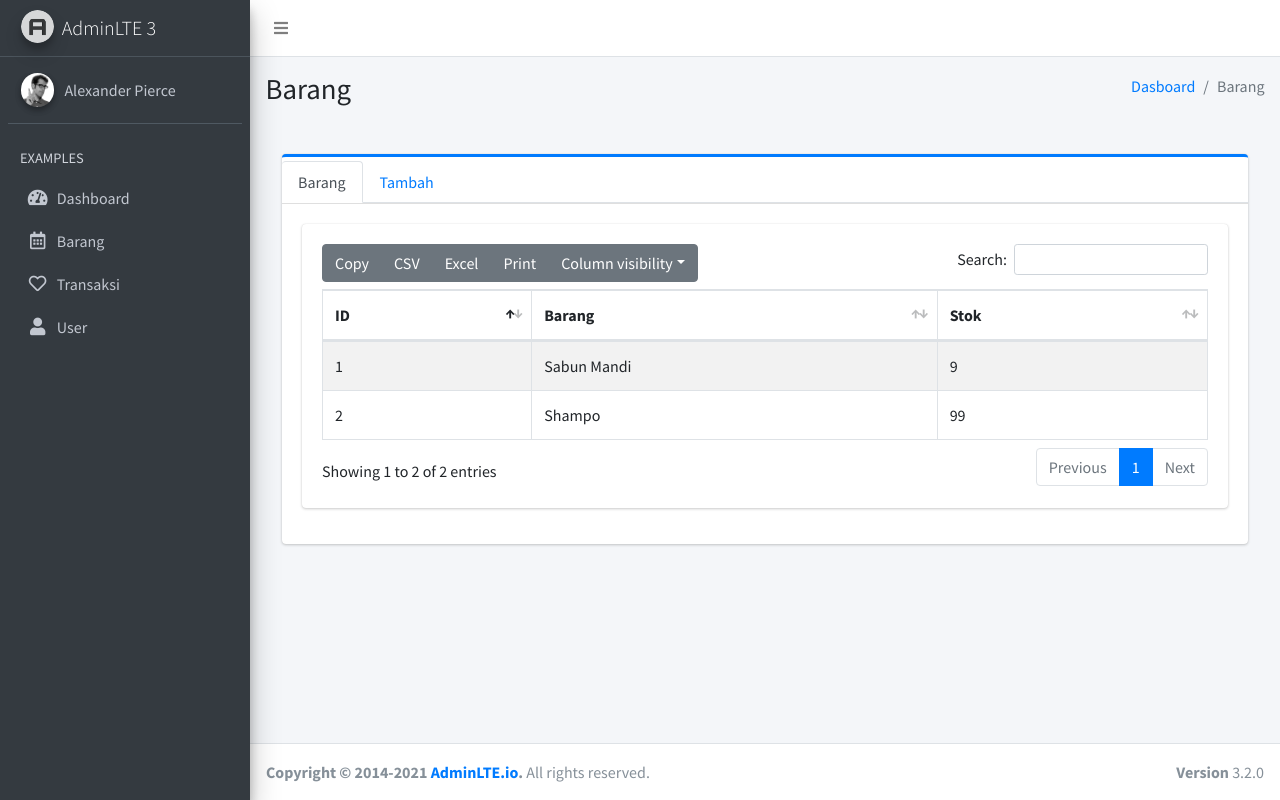
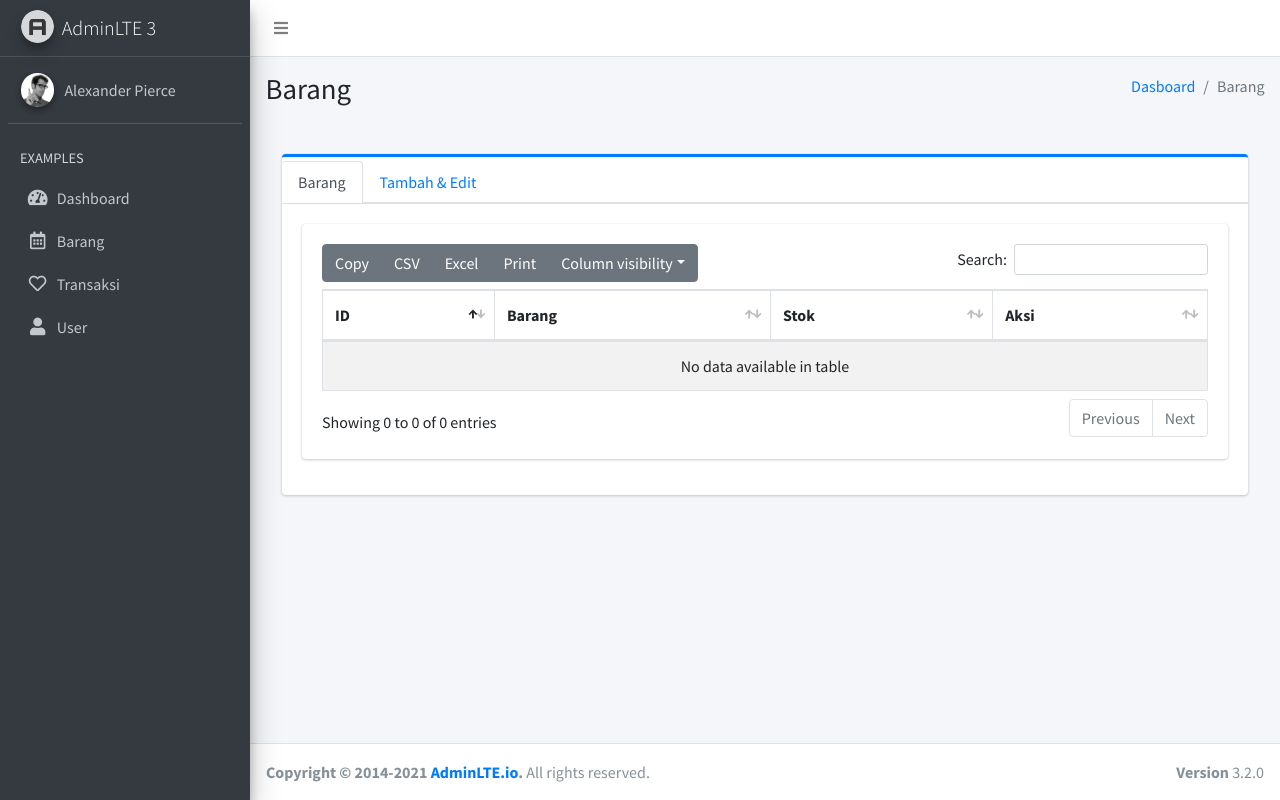
Before and after one commit to Polixyner/gudangboy, a PHP site: page /barang.php in a window 1280 px wide. Run offline with PHP 8.4, Linux system fonts and the light colour scheme; data that the repository does not hold is empty; some libraries are stand-ins or nearby versions.

Commit message:
add crud for "barang"

```diff
--- a/barang.php
+++ b/barang.php
@@ -35,7 +35,7 @@
                             <a class="nav-link active" id="custom-tabs-one-home-tab" data-toggle="pill" href="#custom-tabs-one-home" role="tab" aria-controls="custom-tabs-one-home" aria-selected="true">Barang</a>
                         </li>
                         <li class="nav-item">
-                            <a class="nav-link" id="custom-tabs-one-profile-tab" data-toggle="pill" href="#custom-tabs-one-profile" role="tab" aria-controls="custom-tabs-one-profile" aria-selected="false">Tambah</a>
+                            <a class="nav-link" id="custom-tabs-one-profile-tab" data-toggle="pill" href="#custom-tabs-one-profile" role="tab" aria-controls="custom-tabs-one-profile" aria-selected="false">Tambah & Edit</a>
                         </li>
                         </ul>
                     </div>
@@ -50,19 +50,27 @@
                                         <th>ID</th>
                                         <th>Barang</th>
                                         <th>Stok</th>
+                                        <th>Aksi</th>
                                     </tr>
                                     </thead>
                                     <tbody>
-                                    <tr>
-                                        <td>1</td>
-                                        <td>Sabun Mandi</td>
-                                        <td>9</td>
-                                    </tr>
-                                    <tr>
-                                        <td>2</td>
-                                        <td>Shampo</td>
-                                        <td>99</td>
-                                    </tr>
+                                        <?php
+                                        include_once('db/koneksi.php');
+                                        $query="SELECT * FROM tblbarang";
+                                        $result=$mysqli->query($query);
+                                        if ($result->num_rows > 0) {
+                                            while ($data=$result->fetch_assoc()) {
+                                        ?>
+                                        <tr>
+                                            <td><?= $data['idBarang'] ?></td>
+                                            <td><?= $data['namaBarang'] ?></td>
+                                            <td><?= $data['stokBarang'] ?></td>
+                                            <td>
+                                                <button id="btnEdit" class="btn btn-sm btn-primary" onclick="editBarang('<?=$data['idBarang']?>','<?=$data['namaBarang']?>')">Edit</button>
+                                                <a href="db/funcBarang.php?id=<?=$data['idBarang']?>&proses=hapus" class="btn btn-sm btn-danger">Delete</a>
+                                            </td>
+                                        </tr>
+                                        <?php }} ?>
                                     </tfoot>
                                     </table>
                                 </div>
@@ -74,25 +82,22 @@
                             <!-- general form elements -->
                             <div class="card card-primary">
                                 <div class="card-header">
-                                    <h3 class="card-title">Tambah Barang</h3>
+                                    <h3 class="card-title">Tambah & Edit Barang</h3>
                                 </div>
                                 <!-- /.card-header -->
                                 <!-- form start -->
-                                <form>
+                                <form action="db/funcBarang.php" method="post">
                                     <div class="card-body">
-                                    <div class="form-group">
-                                        <label for="exampleInputEmail1">Barang</label>
-                                        <input type="text" class="form-control" id="" placeholder="Masukkan Nama Barang">
-                                    </div>
-                                    <div class="form-group">
-                                        <label for="exampleInputEmail1">Stok</label>
-                                        <input type="number" class="form-control" id="" placeholder="Masukkan Jumlah Stok">
-                                    </div>
+                                        <div class="form-group">
+                                            <label for="exampleInputEmail1">Barang</label>
+                                            <input type="hidden" name="id" id="idBarang">
+                                            <input type="text" class="form-control" id="namaBarang" name="nama" placeholder="Masukkan Nama Barang">
+                                        </div>
                                     </div>
                                     <!-- /.card-body -->
 
                                     <div class="card-footer">
-                                    <button type="submit" class="btn btn-primary">Tambah</button>
+                                        <input type="submit" name="proses" id="proses" value="Tambah" class="btn btn-primary">
                                     </div>
                                 </form>
                             </div>
```
Also changed, not shown: db/funcBarang.php (added, +37 -0 lines).
